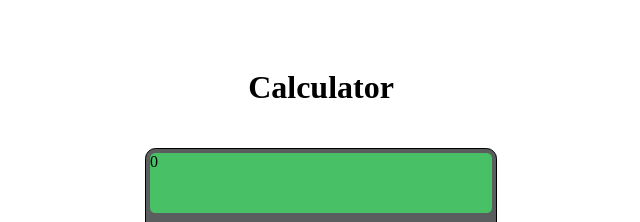
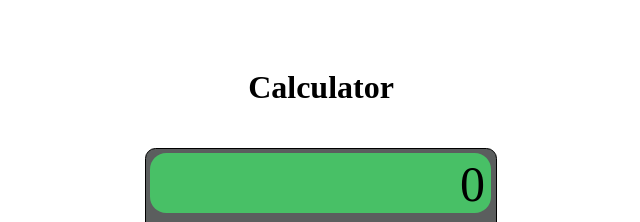
Before and after one commit to VNfifty50/odin-calculator, a plain HTML site: page index.html in a window 1280 px wide. Shown: the top 222 px of the page, 319-959 px from the left. Drawn offline with Linux system fonts and the light colour scheme.

Commit message:
display digits justified to the right

```diff
--- a/style.css
+++ b/style.css
@@ -27,11 +27,14 @@ body {
     display: flex;
     height: 60px;
     margin: 4px 2px 0 4px;
-    width: 342px;
+    width: 335px;
     border-radius:0.5cap;
     background-color: rgb(72, 192, 102);
-    justify-content: stretch;
+    justify-content: end;
+    align-items: end;
     padding-top: 0;
+    padding-right: 6px;
+    font-size: 50px;
 }
 
 .btn {
```
